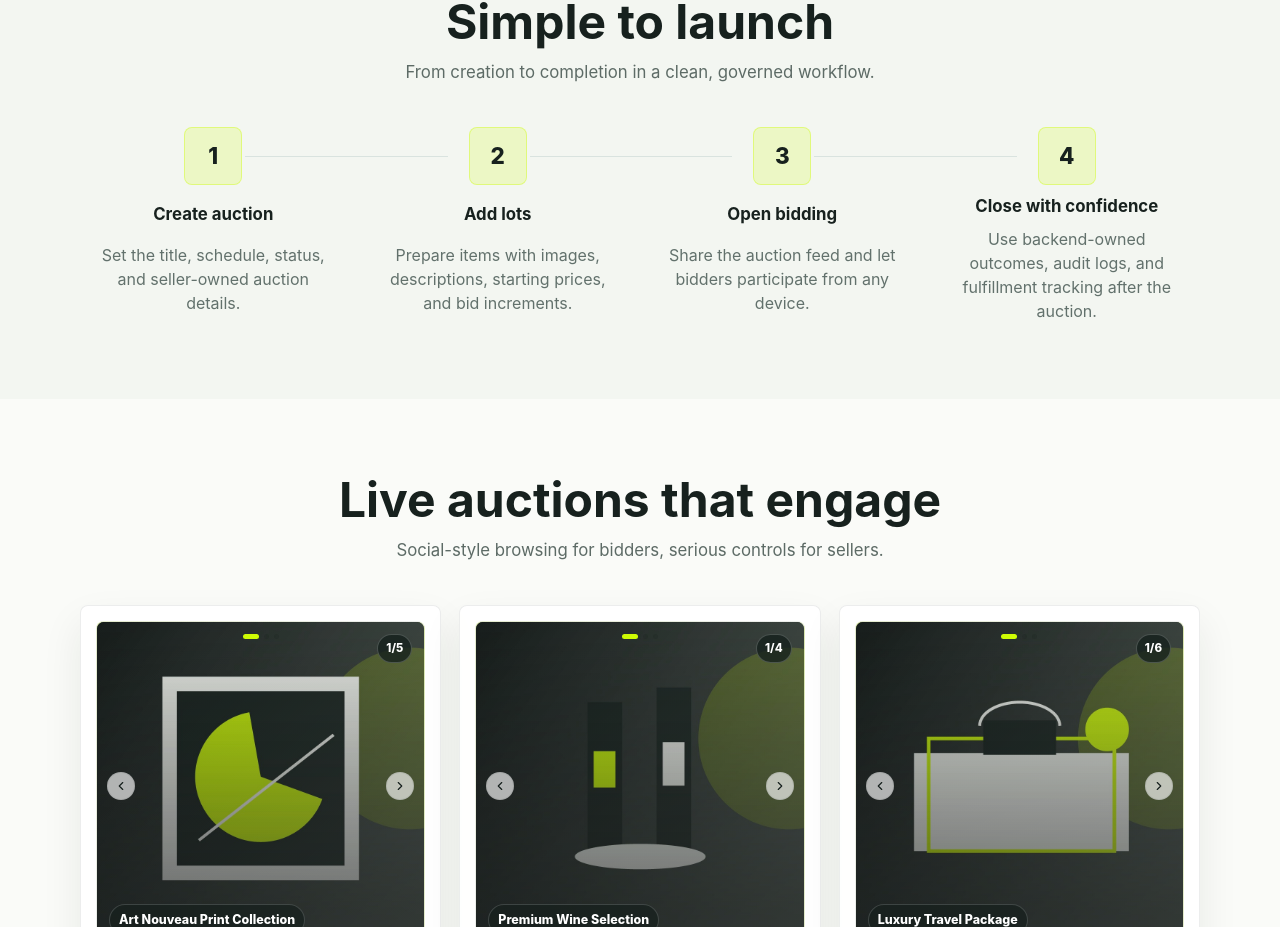
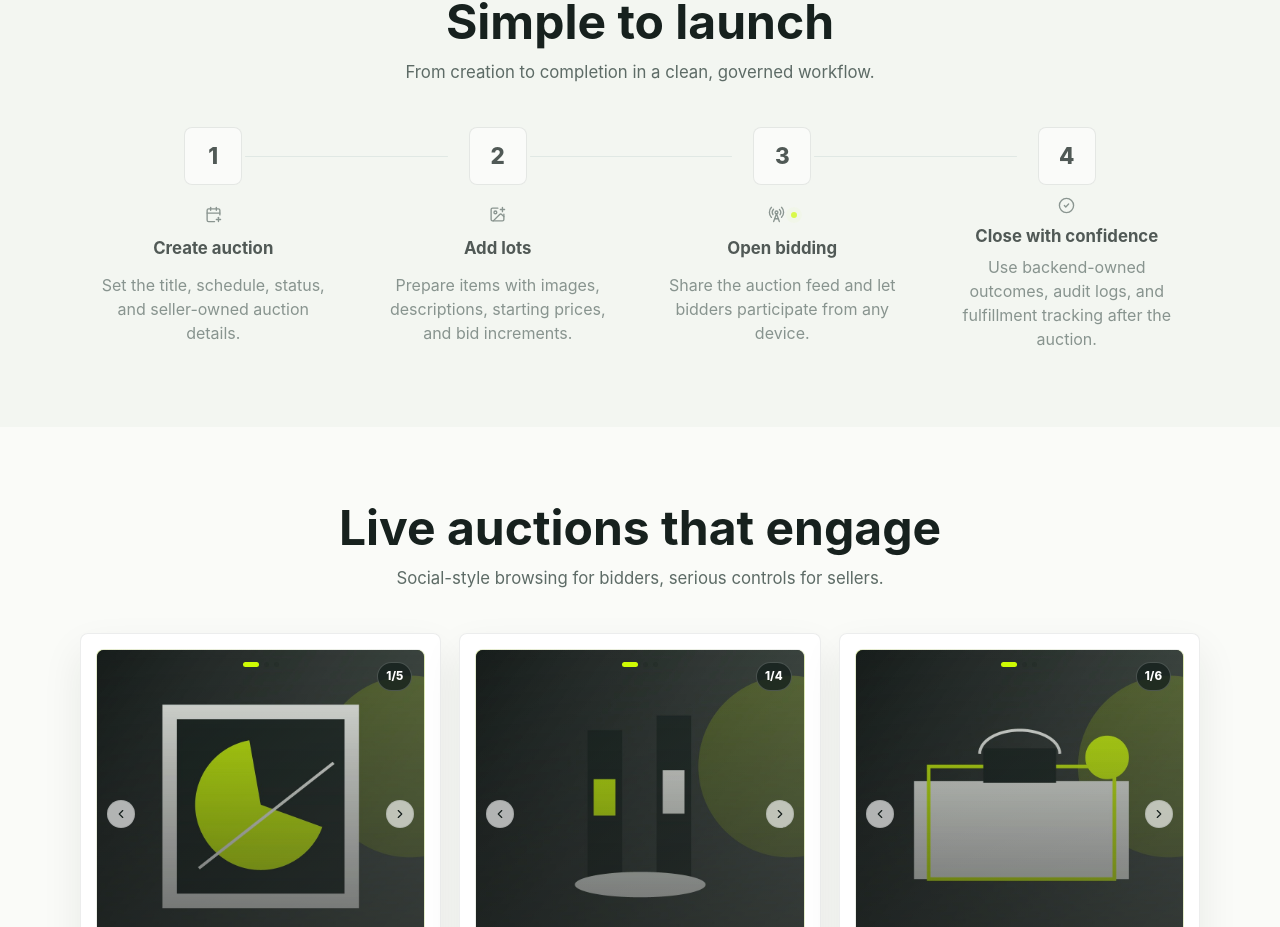
Before and after one commit to JJackson3111/bidals, a Next.js app in the folder frontend/: page / in a window 1280 px wide. Shown: the part 1677-2604 px from the top of the page. Built offline with nearby package versions, Linux system fonts and the light colour scheme; no server answers; a web font is replaced by a local one.

Commit message:
Animate BIDALS simple launch workflow

```diff
--- a/frontend/src/app/globals.css
+++ b/frontend/src/app/globals.css
@@ -858,21 +858,85 @@ p {
 .landing-steps-grid {
   display: grid;
   gap: 18px;
+  position: relative;
 }
 
 .landing-step {
-  display: grid;
-  gap: 12px;
+  animation: bidals-step-focus 7.6s ease-in-out infinite;
+  display: grid;
+  gap: 10px;
   justify-items: center;
+  opacity: 0.74;
   position: relative;
   text-align: center;
 }
 
+.landing-step:nth-child(2) {
+  animation-delay: 1.4s;
+}
+
+.landing-step:nth-child(3) {
+  animation-delay: 2.8s;
+}
+
+.landing-step:nth-child(4) {
+  animation-delay: 4.2s;
+}
+
 .landing-step-number {
+  animation: bidals-step-number 7.6s ease-in-out infinite;
+  background: rgba(255, 255, 255, 0.76);
+  border-color: rgba(23, 33, 30, 0.12);
+  color: var(--ink);
   font-size: 1.4rem;
   font-weight: 800;
   height: 58px;
+  transition:
+    background 180ms ease,
+    border-color 180ms ease,
+    transform 180ms ease;
   width: 58px;
+}
+
+.landing-step:nth-child(2) .landing-step-number {
+  animation-delay: 1.4s;
+}
+
+.landing-step:nth-child(3) .landing-step-number {
+  animation-delay: 2.8s;
+}
+
+.landing-step:nth-child(4) .landing-step-number {
+  animation-delay: 4.2s;
+}
+
+.landing-step-cue {
+  align-items: center;
+  animation: bidals-step-cue 7.6s ease-in-out infinite;
+  color: #65736e;
+  display: inline-flex;
+  gap: 6px;
+  min-height: 22px;
+}
+
+.landing-step:nth-child(2) .landing-step-cue {
+  animation-delay: 1.4s;
+}
+
+.landing-step:nth-child(3) .landing-step-cue {
+  animation-delay: 2.8s;
+}
+
+.landing-step:nth-child(4) .landing-step-cue {
+  animation-delay: 4.2s;
+}
+
+.landing-step-cue span {
+  animation: bidals-live-pulse 1.8s ease-in-out infinite;
+  background: var(--brand-green);
+  border-radius: 999px;
+  height: 6px;
+  width: 6px;
 }
 
 .landing-step p {
@@ -881,6 +945,81 @@ p {
 
 .landing-step-line {
   display: none;
+  overflow: hidden;
+  position: relative;
+}
+
+.landing-step-line::after {
+  animation: bidals-step-line 7.6s cubic-bezier(0.22, 1, 0.36, 1) infinite;
+  background: var(--brand-green);
+  content: "";
+  inset: 0;
+  position: absolute;
+  transform: scaleX(0);
+  transform-origin: left;
+}
+
+.landing-step:nth-child(2) .landing-step-line::after {
+  animation-delay: 1.4s;
+}
+
+.landing-step:nth-child(3) .landing-step-line::after {
+  animation-delay: 2.8s;
+}
+
+@keyframes bidals-step-focus {
+  0%,
+  18%,
+  100% {
+    opacity: 0.74;
+  }
+
+  7%,
+  14% {
+    opacity: 1;
+  }
+}
+
+@keyframes bidals-step-number {
+  0%,
+  18%,
+  100% {
+    background: rgba(255, 255, 255, 0.76);
+    border-color: rgba(23, 33, 30, 0.12);
+    transform: translateY(0);
+  }
+
+  7%,
+  14% {
+    background: rgba(206, 251, 4, 0.28);
+    border-color: rgba(206, 251, 4, 0.54);
+    transform: translateY(-2px);
+  }
+}
+
+@keyframes bidals-step-cue {
+  0%,
+  18%,
+  100% {
+    color: #65736e;
+  }
+
+  7%,
+  14% {
+    color: var(--ink);
+  }
+}
+
+@keyframes bidals-step-line {
+  0%,
+  8% {
+    transform: scaleX(0);
+  }
+
+  18%,
+  100% {
+    transform: scaleX(1);
+  }
 }
 
 .auction-preview-card {
@@ -2027,6 +2166,11 @@ p {
   .card-quick-actions,
   .auction-progress-fill,
   .latest-sale-badge,
+  .landing-step,
+  .landing-step-number,
+  .landing-step-cue,
+  .landing-step-cue span,
+  .landing-step-line::after,
   .live-dot {
     animation: none;
     transition: none;
@@ -2034,6 +2178,23 @@ p {
 
   .auction-progress-fill {
     width: 51%;
+  }
+
+  .landing-step {
+    opacity: 1;
+  }
+
+  .landing-step-number {
+    background: rgba(206, 251, 4, 0.22);
+    border-color: rgba(206, 251, 4, 0.42);
+  }
+
+  .landing-step-cue {
+    color: var(--ink);
+  }
+
+  .landing-step-line::after {
+    transform: scaleX(1);
   }
 
   .hero-lot-card:hover,
@@ -2243,6 +2404,7 @@ p {
 
   .landing-step-line {
     background: var(--line);
+    border-radius: 999px;
     display: block;
     height: 1px;
     left: 62%;
--- a/frontend/src/app/page.tsx
+++ b/frontend/src/app/page.tsx
@@ -5,13 +5,16 @@ import {
   BadgeCheck,
   BarChart3,
   Bell,
+  CalendarPlus,
   CheckCircle2,
   ChevronLeft,
   ChevronRight,
   Clock,
   Eye,
   Gavel,
+  ImagePlus,
   Package,
+  RadioTower,
   Shield,
   TrendingUp,
   Users,
@@ -37,10 +40,31 @@ const trustFeatures = [
 ];
 
 const launchSteps = [
-  ["1", "Create auction", "Set the title, schedule, status, and seller-owned auction details."],
-  ["2", "Add lots", "Prepare items with images, descriptions, starting prices, and bid increments."],
-  ["3", "Open bidding", "Share the auction feed and let bidders participate from any device."],
-  ["4", "Close with confidence", "Use backend-owned outcomes, audit logs, and fulfillment tracking after the auction."],
+  {
+    number: "1",
+    title: "Create auction",
+    description: "Set the title, schedule, status, and seller-owned auction details.",
+    cue: CalendarPlus,
+  },
+  {
+    number: "2",
+    title: "Add lots",
+    description: "Prepare items with images, descriptions, starting prices, and bid increments.",
+    cue: ImagePlus,
+  },
+  {
+    number: "3",
+    title: "Open bidding",
+    description: "Share the auction feed and let bidders participate from any device.",
+    cue: RadioTower,
+    live: true,
+  },
+  {
+    number: "4",
+    title: "Close with confidence",
+    description: "Use backend-owned outcomes, audit logs, and fulfillment tracking after the auction.",
+    cue: CheckCircle2,
+  },
 ];
 
 const heroLots = [
@@ -291,14 +315,21 @@ export default function LandingPage() {
             <p>From creation to completion in a clean, governed workflow.</p>
           </div>
           <div className="landing-steps-grid">
-            {launchSteps.map(([number, title, description], index) => (
-              <article className="landing-step" key={title}>
-                <div className="landing-step-number">{number}</div>
-                <h3>{title}</h3>
-                <p>{description}</p>
-                {index < launchSteps.length - 1 ? <span className="landing-step-line" aria-hidden="true" /> : null}
-              </article>
-            ))}
+            {launchSteps.map((step, index) => {
+              const CueIcon = step.cue;
+              return (
+                <article className="landing-step" key={step.title}>
+                  <div className="landing-step-number">{step.number}</div>
+                  <div className="landing-step-cue">
+                    <CueIcon size={17} strokeWidth={1.9} aria-hidden="true" />
+                    {step.live ? <span aria-hidden="true" /> : null}
+                  </div>
+                  <h3>{step.title}</h3>
+                  <p>{step.description}</p>
+                  {index < launchSteps.length - 1 ? <span className="landing-step-line" aria-hidden="true" /> : null}
+                </article>
+              );
+            })}
           </div>
         </div>
       </section>
```
